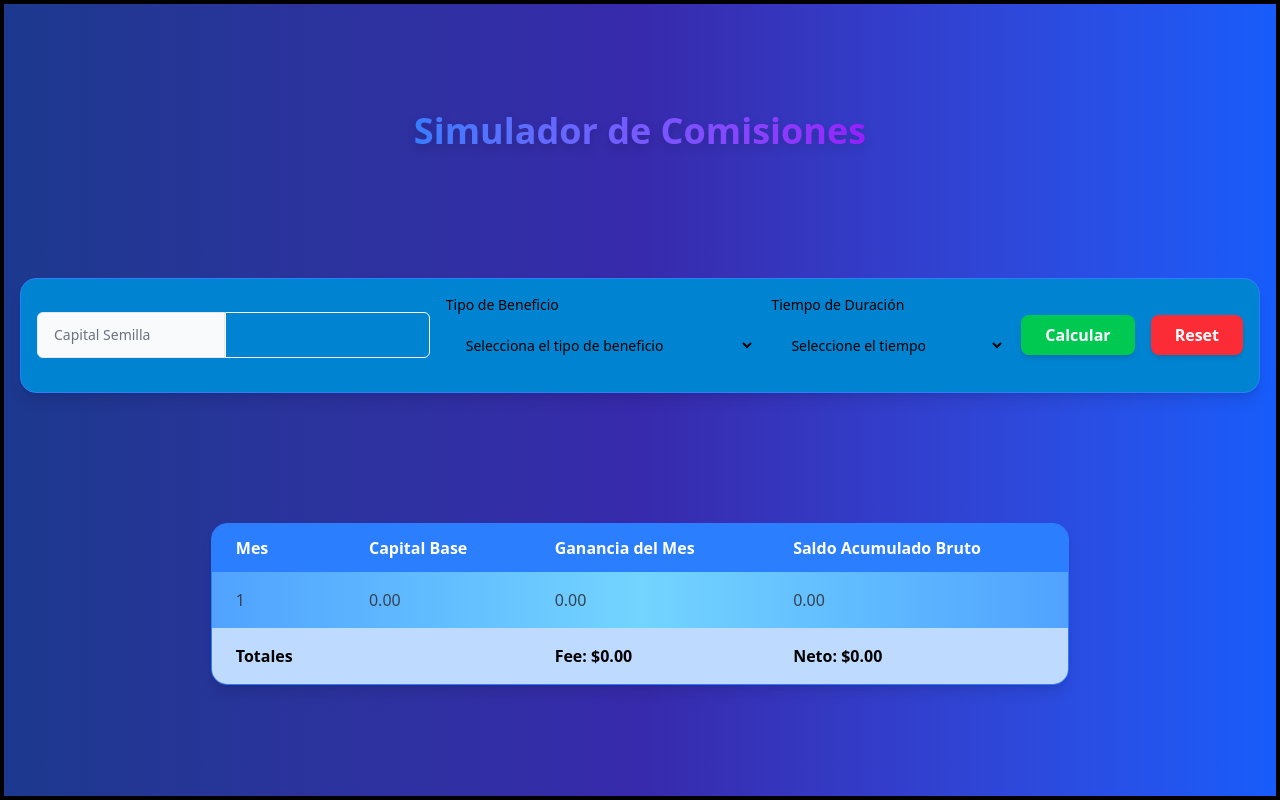
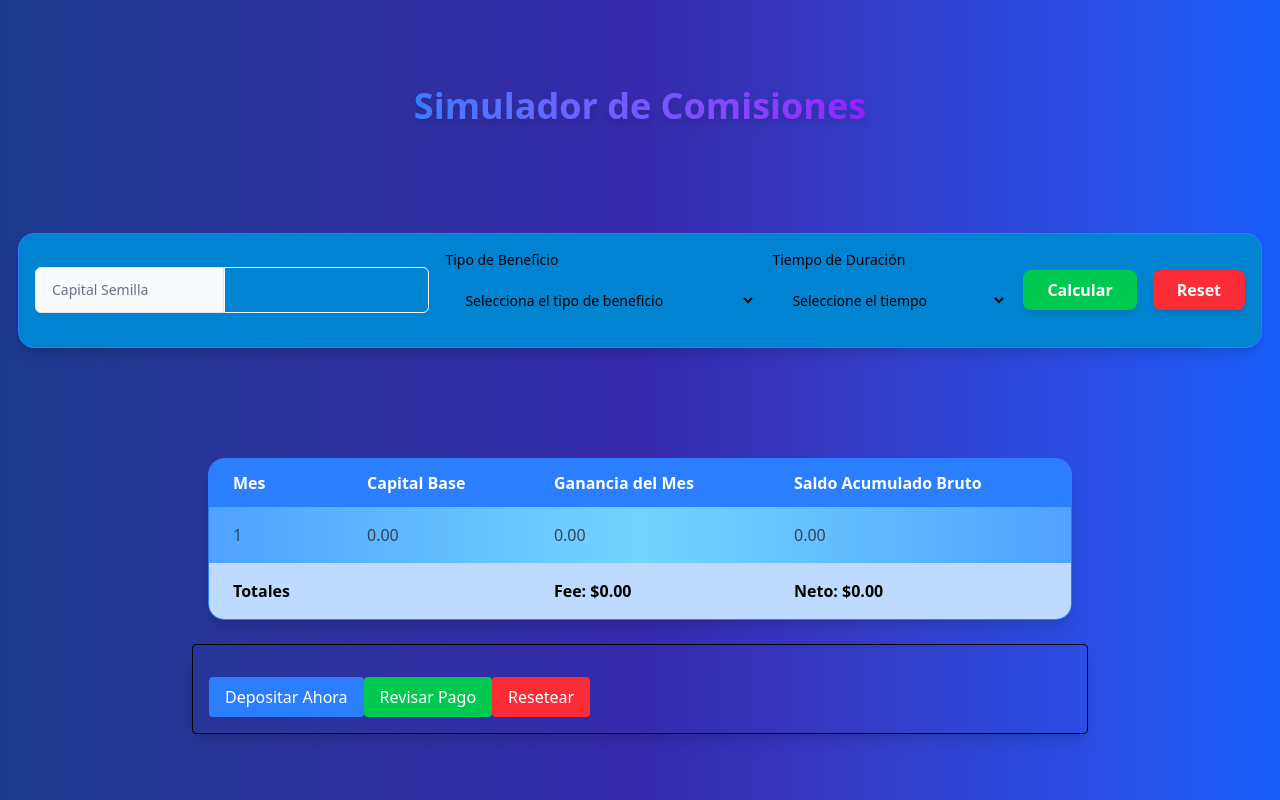
Before and after one commit to jcdev92/simulador-de-comisiones, a React (Vite) app: page / in a window 1280 px wide. Built offline with nearby package versions, Linux system fonts and the light colour scheme.

Commit message:
feat(Pago y Chequeo de Pago): :sparkles: implementado features de pago con qr y el chequeo del mismo.

```diff
--- a/package.json
+++ b/package.json
@@ -17,6 +17,7 @@
     "@tanstack/react-query-devtools": "^4.36.1",
     "@tanstack/react-store": "^0.7.0",
     "preline": "^3.0.1",
+    "qrcode.react": "^4.2.0",
     "react": "^19.0.0",
     "react-dom": "^19.0.0",
     "tailwindcss": "^4.1.1",
--- a/src/components/CommissionSimulator.tsx
+++ b/src/components/CommissionSimulator.tsx
@@ -2,7 +2,7 @@ import { FormSection, TableSection } from '.';
 export const CommissionSimulator = () => {
 
     return (
-        <div className='w-full h-fit md:min-h-screen flex flex-col items-center justify-evenly gap-5 border-4'>
+        <div className='w-full h-fit md:min-h-screen flex flex-col items-center justify-evenly gap-5'>
             <h1 className='p-5 text-center text-4xl font-extrabold text-transparent bg-clip-text bg-gradient-to-r from-blue-500 to-purple-600 drop-shadow-lg'>
                 Simulador de Comisiones
             </h1>
--- /dev/null
+++ b/src/components/Payments/PaymentsSection.tsx
@@ -0,0 +1,157 @@
+import React, { useState } from 'react';
+import { QRCodeCanvas } from 'qrcode.react';
+
+const API_KEY = 'o0z8y85rjdx28iqef32f4mrl6e56b71742437588342';
+const API_BASE_URL = 'https://my.disruptivepayments.io/api';
+
+interface PaymentData {
+  address: string;
+  network: string;
+  fundsGoal: number;
+  smartContractAddress: string;
+}
+
+interface PaymentStatus {
+  address: string;
+  amountCaptured: number;
+  smartContractAddress: string;
+  smartContractSymbol: string;
+  status: string;
+  fundStatus: string;
+  processStep: number;
+  processTotalSteps: number;
+  fundsGoal: number;
+  fundsExpirationAt: number;
+  currentBalance: number;
+  forwardAddresses: string[];
+  timeStart: number;
+  timeEnd: number;
+  timeDelta: number;
+}
+
+export const PaymentSection: React.FC<{ fundsGoal: number }> = ({ fundsGoal }) => {
+  const [paymentData, setPaymentData] = useState<PaymentData | null>(null);
+  const [paymentStatus, setPaymentStatus] = useState<PaymentStatus | null>(null);
+  const [loading, setLoading] = useState(false);
+  const [modalVisible, setModalVisible] = useState(false);
+
+
+  const handleDepositNow = async () => {
+    setLoading(true);
+    try {
+      const res = await fetch(`${API_BASE_URL}/payments/single`, {
+        method: 'POST',
+        headers: {
+          'Content-Type': 'application/json',
+          'Client-API-Key': API_KEY
+        },
+        body: JSON.stringify({
+          network: 'BSC',
+          fundsGoal: fundsGoal,
+          smartContractAddress: '0x7cDb78AD26670D5bc4A35504b0e5127909D4B35b'
+        }),
+      });
+
+      const data = await res.json();
+      if (res.ok && data.data) {
+        setPaymentData(data.data);
+      } else {
+        console.error('Error creating payment', data);
+      }
+    } catch (error) {
+      console.error('Error en Depositar Ahora', error);
+    } finally {
+      setLoading(false);
+    }
+  };
+
+
+  const handleCheckPayment = async () => {
+    if (!paymentData || !paymentData.address) return;
+    setLoading(true);
+    try {
+      const res = await fetch(
+        `${API_BASE_URL}/payments/status?network=BSC&address=${paymentData.address}`,
+        {
+          method: 'GET',
+          headers: {
+            'Client-API-Key': API_KEY,
+          },
+        }
+      );
+
+      const data = await res.json();
+      if (res.ok && data.data) {
+        setPaymentStatus(data.data);
+        setModalVisible(true);
+      } else {
+        console.error('Error checking payment status', data);
+      }
+    } catch (error) {
+      console.error('Error en Revisar Pago', error);
+    } finally {
+      setLoading(false);
+    }
+  };
+
+  return (
+    <div className="payment-section p-4 border rounded shadow-lg">
+      <button
+        onClick={handleDepositNow}
+        className="px-4 py-2 bg-blue-500 text-white rounded hover:bg-blue-600"
+        disabled={loading}
+      >
+        Depositar Ahora
+      </button>
+
+      {paymentData && paymentData.address && (
+        <div className="mt-4 flex flex-col items-center">
+          <h3 className="text-lg font-medium mb-2">Escanea este código QR para depositar</h3>
+          <QRCodeCanvas value={paymentData.address} size={200} />
+          <p className="mt-2">Dirección: {paymentData.address}</p>
+        </div>
+      )}
+
+      <button
+        onClick={handleCheckPayment}
+        className="px-4 py-2 bg-green-500 text-white rounded hover:bg-green-600 mt-4"
+        disabled={loading || !paymentData}
+      >
+        Revisar Pago
+      </button>
+
+      {/* boton de reseteo */}
+      <button
+        onClick={() => {
+          setPaymentData(null);
+          setPaymentStatus(null);
+        }}
+        className="px-4 py-2 bg-red-500 text-white rounded hover:bg-red-600 mt-4"
+      >
+        Resetear
+      </button>
+
+      {modalVisible && paymentStatus && (
+        <div className="fixed inset-0 flex items-center justify-center bg-black bg-opacity-50 z-50">
+          <div className="bg-white p-6 rounded shadow-md max-w-md w-full">
+            <h2 className="text-xl font-medium mb-4">Estado del Pago</h2>
+            <pre className="bg-gray-100 p-2 rounded text-sm">
+              {JSON.stringify(paymentStatus, null, 2)}
+            </pre>
+            {paymentStatus.amountCaptured > 0 && (
+              <p className="mt-2 text-green-600 font-bold">
+                ¡El pago ha sido recibido!
+              </p>
+            )}
+            <button
+              onClick={() => setModalVisible(false)}
+              className="mt-4 px-4 py-2 bg-red-500 text-white rounded hover:bg-red-600"
+            >
+              Cerrar
+            </button>
+          </div>
+        </div>
+      )}
+    </div>
+  );
+};
--- a/src/components/Table/TableSection.tsx
+++ b/src/components/Table/TableSection.tsx
@@ -1,11 +1,10 @@
-// TableSection.tsx
 import { Table } from './Table';
 import { useCalculations, SimulationForm } from '../../hooks/useCalculations';
 import { useSimulationForm } from '../../hooks/useSimulationForm';
+import { PaymentSection } from '../Payments/PaymentsSection';
 
 export const TableSection = () => {
   const simulationForm = useSimulationForm();
-  // Asumamos que useCalculations devuelve un objeto con las filas, fee y net
   const { calculatedRows, fee, net } = useCalculations(simulationForm as SimulationForm);
 
   const dataCols = [
@@ -29,6 +28,7 @@ export const TableSection = () => {
         rows={calculatedRows}
         summaryRow={summaryRow}
       />
+      <PaymentSection fundsGoal={simulationForm.capitalSeed} />
     </section>
   );
 };
```
Also changed, not shown: src/components/Payments/ModalMessage.tsx (renamed from src/components/Message/ModalMessage.tsx), 1 other file (tests, documents, lock files or other folders).
